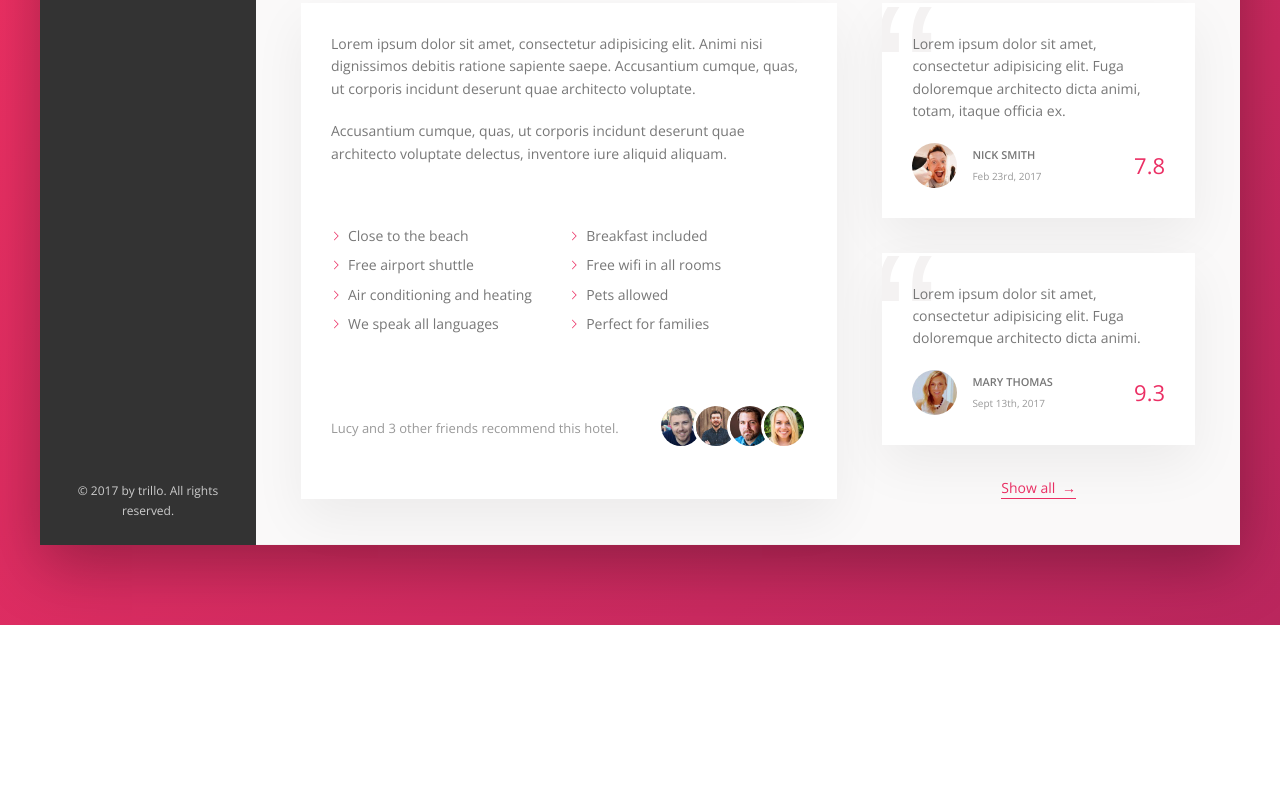
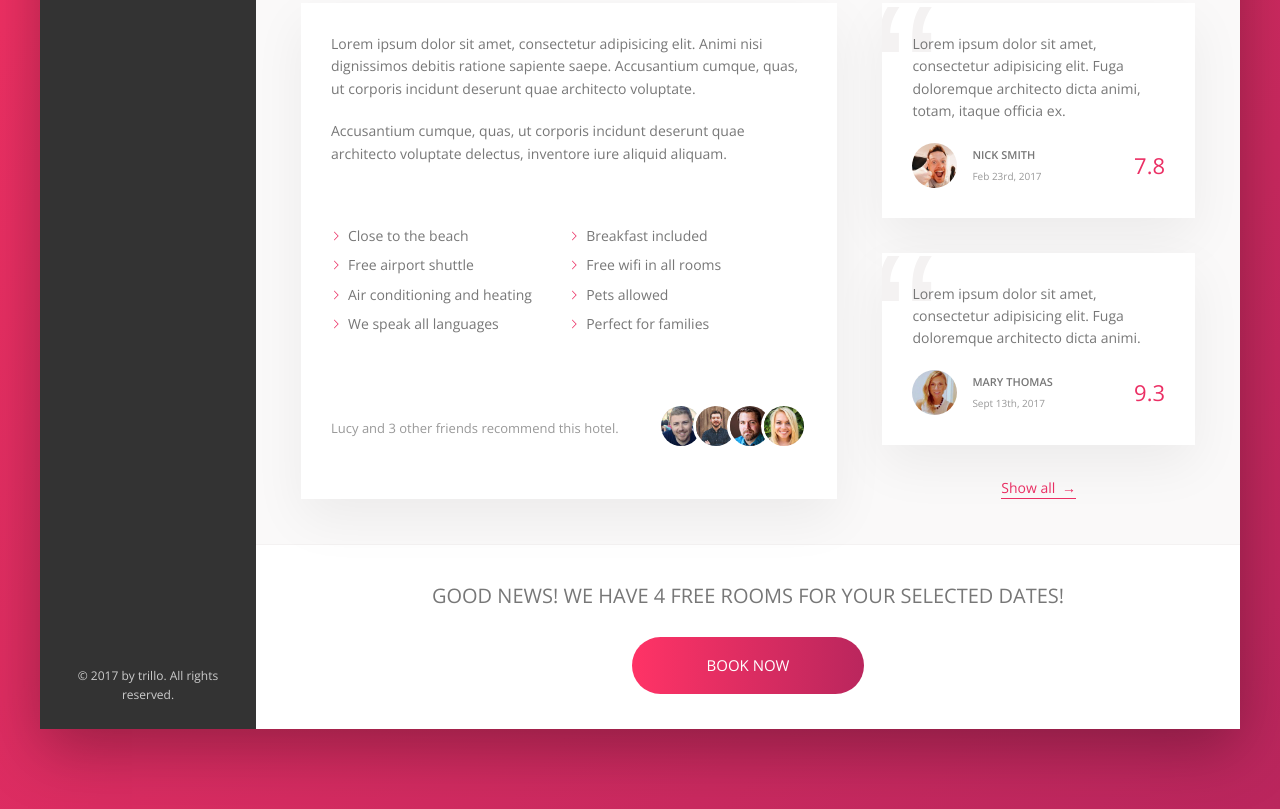
Before and after one commit to koshmar1319/trillo, a website: page index.html in a window 1280 px wide. Shown: the part 644-1453 px from the top of the page. Before the commit the page ends 1269 px from the top, so only its background shows below. Drawn offline with nearby package versions, Linux system fonts and the light colour scheme; files that its build step writes are made by us from their sources.

Commit message:
added block cta

```diff
--- a/index.html
+++ b/index.html
@@ -191,7 +191,18 @@
 
 						<button class="btn-inline">Show all <span>&rarr;</span></button>
 					</div>
+
 				</div>
+				<div class="cta">
+					<h2 class="cta__book-now">
+						Good news! We have 4 free rooms for your selected dates!
+					</h2>
+					<button class="btn">
+						<span class="btn__visible">Book now</span>
+						<span class="btn__invisible">Only 4 rooms left</span>
+					</button>
+				</div>
+
 			</main>
 		</div>
 	</div>
--- a/sass/_components.scss
+++ b/sass/_components.scss
@@ -400,3 +400,61 @@
     z-index: 1;
   }
 }
+
+/////////////////////////////////////////////////
+// CALL TO ACTION
+.cta{
+  padding: 3.5rem 0;
+  text-align: center;
+
+  &__book-now{
+    font-size: 2rem;
+    font-weight: 300;
+    text-transform: uppercase;
+    margin-bottom: 2.5rem;
+  }
+}
+
+/////////////////////////////////////////////////
+// CALL TO ACTION
+.btn{
+  font-size: 1.5rem;
+  font-weight: 300;
+  text-transform: uppercase;
+  border-radius: 100px;
+  border: none;
+  background-image: linear-gradient(to right, var(--color-primary-light), var(--color-primary-dark));
+  color: #fff;
+  position: relative;
+  overflow: hidden;
+  cursor: pointer;
+
+  & > *{
+    display: inline-block;
+    height: 100%;
+    width: 100%;
+    transition: all .2s;
+  }
+  &__visible{
+    padding: 2rem 7.5rem;
+  }
+  &__invisible{
+    position: absolute;
+    padding: 2rem 0;
+    left: 0;
+    top: -100%;
+  }
+  &:hover{
+    background-image: linear-gradient(to left, var(--color-primary-light), var(--color-primary-dark));
+  }
+  &:hover &__visible{
+    transform: translateY(100%);
+  }
+  &:hover &__invisible{
+    top: 0;
+  }
+  &:focus{
+    outline: none;
+    animation: pulsate 1s infinite;
+  }
+}
```
